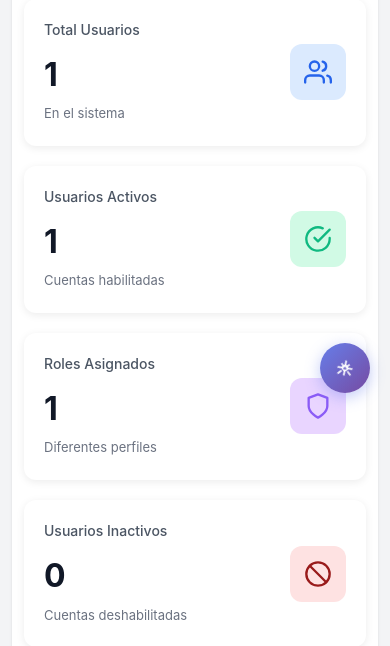
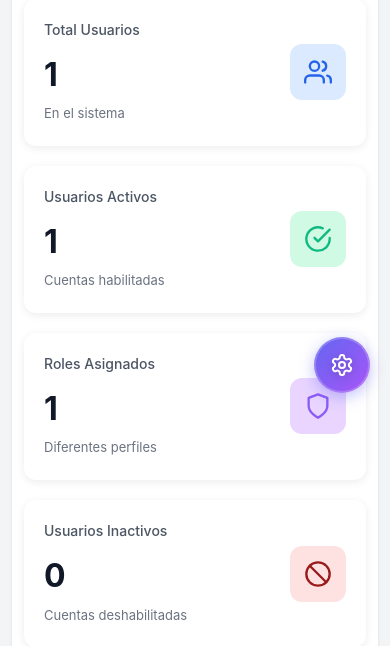
Before and after one commit to luissandovalprog/Django, a Django app: page /accounts/gestion/ in a window 390 px wide. Shown: the part 431-1077 px from the top of the page. Run offline with Django 5.2, Linux system fonts and the light colour scheme; the visitor is signed in with stand-in values (Sample User, id 1); data comes from the database, SQL or seed files in the repository; data that the repository does not hold is empty; some libraries are stand-ins or nearby versions.

Commit message:
mejoras de diseño a el boton de 2FA

```diff
--- a/templates/base.html
+++ b/templates/base.html
@@ -203,9 +203,9 @@
     <!-- Botón Flotante de Configuración 2FA -->
     {% if request.user.is_authenticated %}
     <a href="{% url 'accounts:menu_2fa' %}" class="fab-2fa" title="Configuración 2FA">
-        <svg xmlns="http://www.w3.org/2000/svg" width="24" height="24" viewBox="0 0 24 24" fill="none" stroke="currentColor" stroke-width="2">
+        <svg xmlns="http://www.w3.org/2000/svg" width="24" height="24" viewBox="0 0 24 24" fill="none" stroke="currentColor" stroke-width="2" stroke-linecap="round" stroke-linejoin="round">
+            <path d="M12.22 2h-.44a2 2 0 0 0-2 2v.18a2 2 0 0 1-1 1.73l-.43.25a2 2 0 0 1-2 0l-.15-.08a2 2 0 0 0-2.73.73l-.22.38a2 2 0 0 0 .73 2.73l.15.1a2 2 0 0 1 1 1.72v.51a2 2 0 0 1-1 1.74l-.15.09a2 2 0 0 0-.73 2.73l.22.38a2 2 0 0 0 2.73.73l.15-.08a2 2 0 0 1 2 0l.43.25a2 2 0 0 1 1 1.73V20a2 2 0 0 0 2 2h.44a2 2 0 0 0 2-2v-.18a2 2 0 0 1 1-1.73l.43-.25a2 2 0 0 1 2 0l.15.08a2 2 0 0 0 2.73-.73l.22-.39a2 2 0 0 0-.73-2.73l-.15-.1a2 2 0 0 1-1-1.74v-.47a2 2 0 0 1 1-1.74l.15-.1a2 2 0 0 0 .73-2.73l-.22-.38a2 2 0 0 0-2.73-.73l-.15.08a2 2 0 0 1-2 0l-.43-.25a2 2 0 0 1-1-1.73V4a2 2 0 0 0-2-2z"/>
             <circle cx="12" cy="12" r="3"/>
-            <path d="M12 1v6m0 6v6M5.64 5.64l4.24 4.24m4.24 4.24l4.24 4.24M1 12h6m6 0h6M5.64 18.36l4.24-4.24m4.24-4.24l4.24-4.24"/>
         </svg>
     </a>
 
@@ -214,57 +214,56 @@
         position: fixed;
         bottom: 30px;
         right: 30px;
-        width: 60px;
-        height: 60px;
-        background: linear-gradient(135deg, #667eea 0%, #764ba2 100%);
+        width: 64px;
+        height: 64px;
+        background: linear-gradient(135deg, #6366f1 0%, #a855f7 100%);
         border-radius: 50%;
         display: flex;
         align-items: center;
         justify-content: center;
         color: white;
         font-size: 24px;
-        box-shadow: 0 4px 15px rgba(102, 126, 234, 0.4);
-        transition: all 0.3s ease;
+        box-shadow: 0 4px 15px rgba(99, 102, 241, 0.4),
+                    0 0 0 2px rgba(255, 255, 255, 0.2) inset;
+        transition: all 0.4s cubic-bezier(0.175, 0.885, 0.32, 1.275);
         z-index: 1000;
         text-decoration: none;
+        backdrop-filter: blur(5px);
     }
 
     .fab-2fa:hover {
-        transform: translateY(-5px) scale(1.1);
-        box-shadow: 0 6px 20px rgba(102, 126, 234, 0.6);
+        transform: translateY(-5px) scale(1.1) rotate(15deg);
+        box-shadow: 0 15px 30px rgba(99, 102, 241, 0.5),
+                    0 0 0 4px rgba(255, 255, 255, 0.3) inset;
         color: white;
         text-decoration: none;
     }
 
+    .fab-2fa:active {
+        transform: translateY(0) scale(0.95);
+        box-shadow: 0 5px 15px rgba(99, 102, 241, 0.4);
+    }
+
     .fab-2fa svg {
-        animation: rotate-slow 4s linear infinite;
+        transition: transform 0.5s ease;
+        filter: drop-shadow(0 2px 4px rgba(0,0,0,0.2));
     }
 
     .fab-2fa:hover svg {
-        animation: rotate-fast 0.6s linear infinite;
-    }
-
-    @keyframes rotate-slow {
-        0% { transform: rotate(0deg); }
-        100% { transform: rotate(360deg); }
-    }
-
-    @keyframes rotate-fast {
-        0% { transform: rotate(0deg); }
-        100% { transform: rotate(360deg); }
+        transform: rotate(180deg);
     }
 
     @media (max-width: 768px) {
         .fab-2fa {
             bottom: 20px;
             right: 20px;
-            width: 50px;
-            height: 50px;
+            width: 56px;
+            height: 56px;
         }
 
         .fab-2fa svg {
-            width: 20px;
-            height: 20px;
+            width: 24px;
+            height: 24px;
         }
     }
     </style>
```
